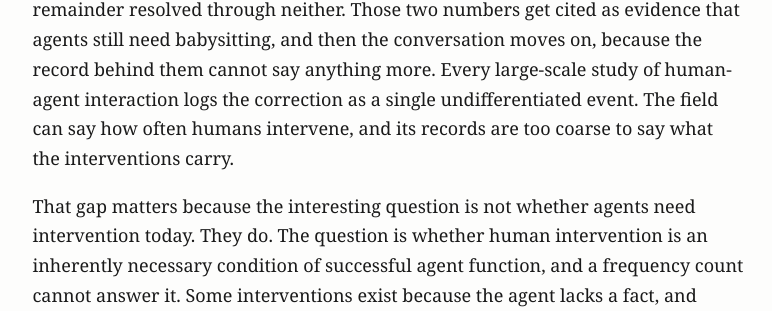
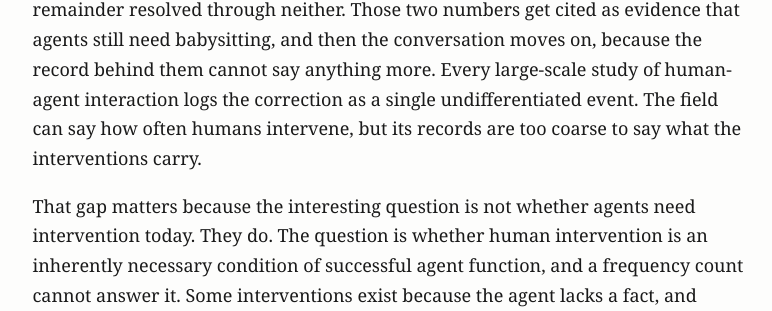
Before and after one commit to MajorLift/blog, a Jekyll site: the page built from _posts/2026-07-24-when-if-ever-agents-stop-needing-us.md, in a window 1280 px wide and 900 px high. Shown: the part 321-632 px from the top of the window, without its empty margins (252-1024 px from the left). Built offline with Jekyll 4.4.1, drawn with Linux system fonts in a browser that asks for light colours; some of the changed text lies outside the part shown.

Commit message:
Write the adversative; replace the untyped modal with the mechanism
The opening contrast now takes but instead of a flattening and, and
the dissolution one-liner says what actually distinguishes it from a
stop: a stop leaves the line dormant and resumable, dissolution
removes what the line existed to satisfy.

Claude-Session: https://claude.ai/code/session_01QzrpuaaxiGyPWbFKHggd8b

```diff
--- a/_posts/2026-07-24-when-if-ever-agents-stop-needing-us.md
+++ b/_posts/2026-07-24-when-if-ever-agents-stop-needing-us.md
@@ -4,7 +4,7 @@ title: "When, If Ever, Will AI Agents Stop Needing Us?"
 date: 2026-07-24
 ---
 
-In the [largest published analysis of developer-agent misalignment](https://arxiv.org/abs/2605.29442), drawn from 20,574 real sessions, 91.49% of the misalignment cases that got resolved required explicit human correction. Agents self-corrected 2.99% of the time, and the small remainder resolved through neither. Those two numbers get cited as evidence that agents still need babysitting, and then the conversation moves on, because the record behind them cannot say anything more. Every large-scale study of human-agent interaction logs the correction as a single undifferentiated event. The field can say how often humans intervene, and its records are too coarse to say what the interventions carry.
+In the [largest published analysis of developer-agent misalignment](https://arxiv.org/abs/2605.29442), drawn from 20,574 real sessions, 91.49% of the misalignment cases that got resolved required explicit human correction. Agents self-corrected 2.99% of the time, and the small remainder resolved through neither. Those two numbers get cited as evidence that agents still need babysitting, and then the conversation moves on, because the record behind them cannot say anything more. Every large-scale study of human-agent interaction logs the correction as a single undifferentiated event. The field can say how often humans intervene, but its records are too coarse to say what the interventions carry.
 
 That gap matters because the interesting question is not whether agents need intervention today. They do. The question is whether human intervention is an inherently necessary condition of successful agent function, and a frequency count cannot answer it. Some interventions exist because the agent lacks a fact, and better retrieval will erase them. But some exist for reasons no capability gain touches. Telling these apart requires looking inside the intervention, and no published dataset can look inside. Chat logs omit the densest channels, and the taxonomies built on them index pushback on the wrong axis. The [finest-grained dataset](https://arxiv.org/abs/2604.20779) distinguishes correction, rejection, and failure report, which grades how hard the human pushed back while recording nothing about what the pushback contained.
 
```
Also changed, not shown: other parts of _posts/2026-07-24-when-if-ever-agents-stop-needing-us.md (+1 -1 lines).
